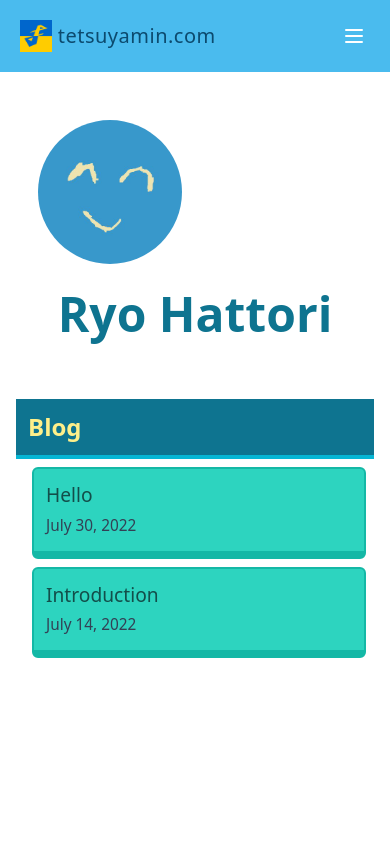
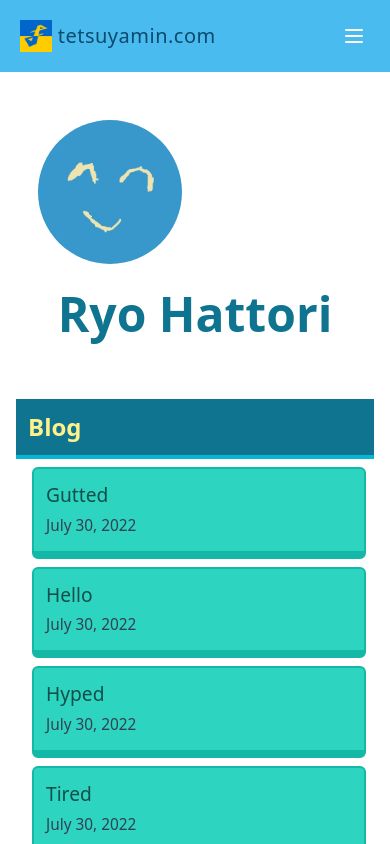
Before and after one commit to Tetsuyamin/nextjs-blog, a Next.js app: page / in a window 390 px wide. Shown: the top 844 px of the page. Built offline with nearby package versions, Linux system fonts and the light colour scheme.

Commit message:
animation bug fixes on smartphone

```diff
--- a/components/layout.js
+++ b/components/layout.js
@@ -73,8 +73,8 @@ export default function Layout({ children, home }) {
       </header>
       {home ? (
       <motion.div
-        initial={{opacity:0, x:-100}}
-        animate={{opacity:1, x:0}}
+        initial={{opacity:0, y:-100}}
+        animate={{opacity:1, y:0}}
         transition={{delay:0}}
       >
       <main>{children}</main>
@@ -87,8 +87,8 @@ export default function Layout({ children, home }) {
       )}
       </motion.div>) : (
       <motion.div
-      initial={{opacity:0, x:100}}
-      animate={{opacity:1, x:0}}
+      initial={{opacity:0, y:100}}
+      animate={{opacity:1, y:0}}
       transition={{delay:0}}
     >
     <main>{children}</main>
--- a/package.json
+++ b/package.json
@@ -19,7 +19,8 @@
     "react": "17.0.2",
     "react-dom": "17.0.2",
     "remark": "^14.0.2",
-    "remark-html": "^15.0.1"
+    "remark-html": "^15.0.1",
+    "tailwind-scrollbar-hide": "^1.1.7"
   },
   "devDependencies": {
     "autoprefixer": "^10.4.8",
--- a/pages/index.js
+++ b/pages/index.js
@@ -49,7 +49,7 @@ export default function Home({allPostsData}) {
           {allPostsData.map(({ id, date, title }) => (
             <>
             <Link href={`/posts/${id}`}>
-              <motion.li whileHover={{scale:1.025}} variants={item} className='ml-4 mr-2 items-center flex-wrap text-teal-900 font-medium bg-teal-400 hover:bg-teal-300 p-3 cursor-pointer border-solid border-teal-500 border-2 border-b-8 hover:border-b-4 hover:mt-1 rounded-md' key={id}>
+              <motion.li whileHover={{scale:1.025}} whileInView={{scale:1}} initial={{scale:0.75}} variants={item} className='ml-4 mr-2 items-center flex-wrap text-teal-900 font-medium bg-teal-400 hover:bg-teal-300 p-3 cursor-pointer border-solid border-teal-500 border-2 border-b-8 hover:border-b-4 hover:mt-1 rounded-md' key={id}>
                   <a>{title}</a>
                 <br/>
                 <small className={`text-slate-700`}>
--- /dev/null
+++ b/posts/gutted.md
@@ -0,0 +1,6 @@
+---
+title: 'Gutted'
+date: '2022-07-30'
+---
+
+I'm gutted!
--- /dev/null
+++ b/posts/hyped.md
@@ -0,0 +1,6 @@
+---
+title: 'Hyped'
+date: '2022-07-30'
+---
+
+I'm hyped!
--- /dev/null
+++ b/posts/tired.md
@@ -0,0 +1,6 @@
+---
+title: 'Tired'
+date: '2022-07-30'
+---
+
+I'm tired!
--- a/styles/main.css
+++ b/styles/main.css
@@ -18,6 +18,8 @@
 ::after {
   --tw-content: '';
 }
+
+
 
 /*
 1. Use a consistent sensible line-height in all browsers.
--- a/tailwind.config.js
+++ b/tailwind.config.js
@@ -3,4 +3,7 @@ module.exports = {
     "./pages/**/*.{js,ts,jsx,tsx}",
     "./components/**/*.{js,ts,jsx,tsx}",
   ],
+  plugins:[
+    require('tailwind-scrollbar-hide')
+  ]
 }
```
Also changed, not shown: components/layout.module.css (line endings or trailing spaces), styles/utils.module.css (line endings or trailing spaces), 1 other file (tests, documents, lock files or other folders).
